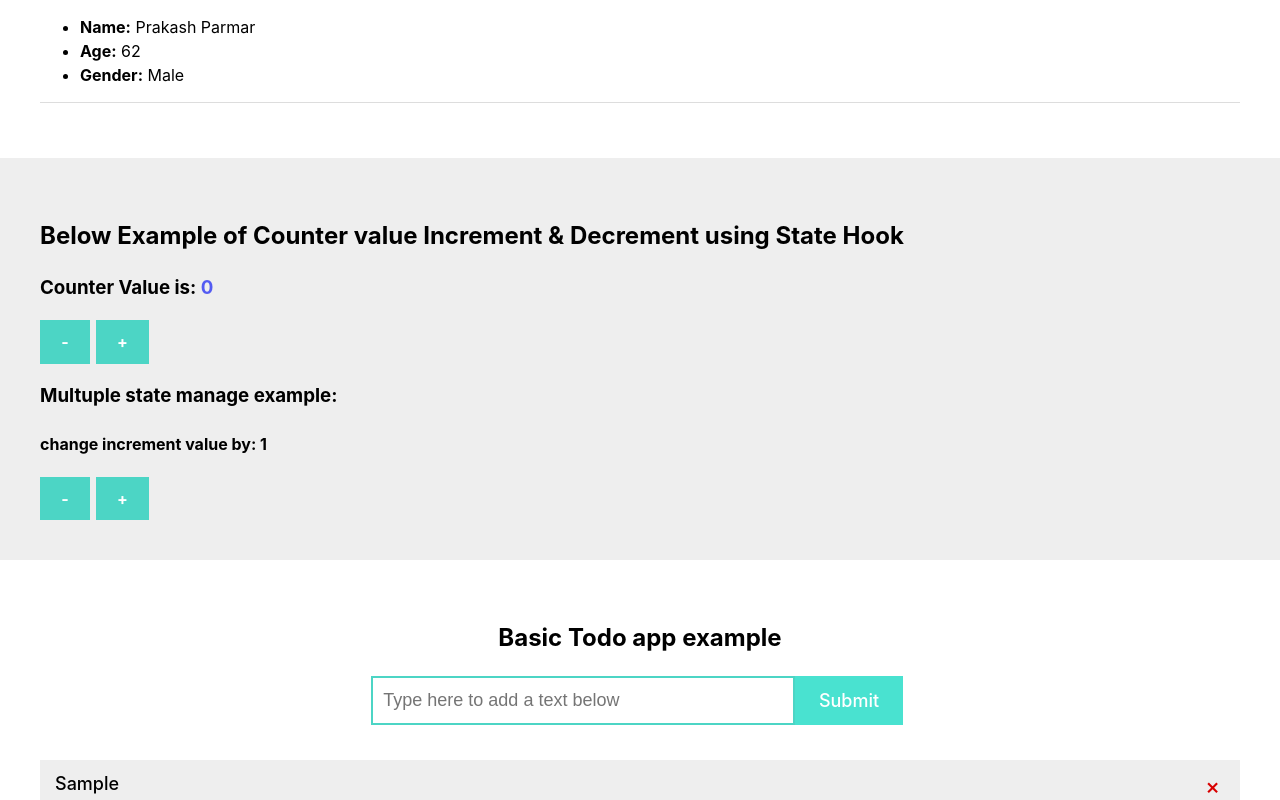
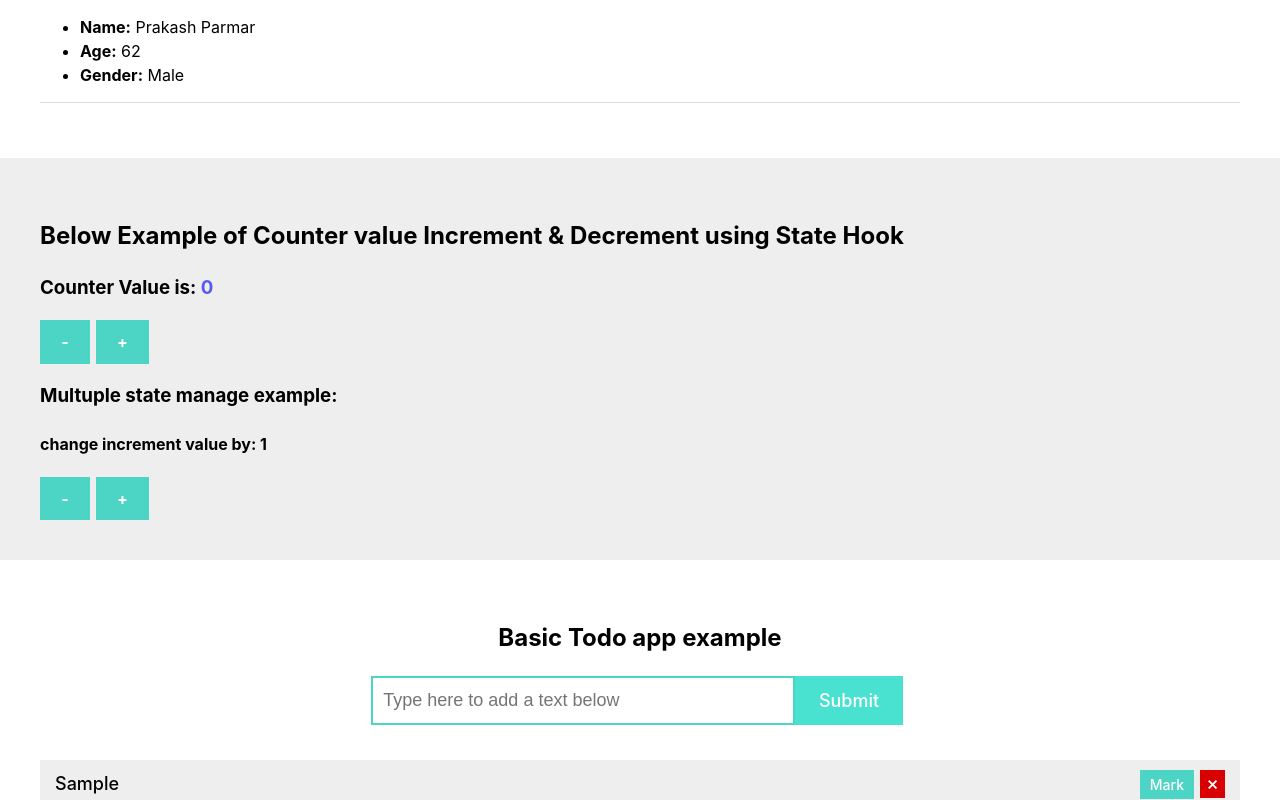
Before and after one commit to kpp6454/react-learning-demo, a React (Vite) app: page / in a window 1280 px wide. Both pictures are taken after typing "Sample" into the empty fields and a click on the button "Submit". Shown: the part 349-1149 px from the top of the page. Built offline with nearby package versions, Linux system fonts and the light colour scheme.

Commit message:
todo app done  commit

```diff
--- a/src/App.css
+++ b/src/App.css
@@ -51,6 +51,25 @@ ul.display-todoitems span.del-todo {
   width: 25px;
   text-align: center;
   cursor: pointer;
-  font-size: 22px;
-  color: #d80000;
+  font-size: 19px;
+  background: #d80000;
+  margin-left: 6px;
+  color: #fff;
+  transition: all 0.3s ease;
 }
+ul.display-todoitems span.del-todo:hover,ul.display-todoitems span.del-todo:focus{
+  background-color: #fc0f0f;
+}
+ul.display-todoitems li span.mark {
+  float: right;
+  background: #4cd5c5;
+  color: #fff;
+  padding: 4px 10px;
+  font-size: 14px;
+  cursor: pointer;
+  transition: all 0.3s ease;
+}
+ul.display-todoitems li.read {
+  text-decoration: line-through;
+  background: #ffc7c7;
+}
--- a/src/components/TodoApp/Todo.jsx
+++ b/src/components/TodoApp/Todo.jsx
@@ -1,19 +1,40 @@
-import React, { useState } from 'react'
+import React, { useState } from 'react';
 
 export const Todo = () => {
+  const [todo, setTodo] = useState("");
+  const [todoItems, setTodoItems] = useState([]);
 
-  const [todo, setTodo] = useState("");
-  const [todoItems, settodoItems] = useState([])
-
-  function submitData(e){
-      e.preventDefault();
-      settodoItems([todo, ...todoItems]);
-      setTodo("");
+  function submitData(e) {
+    e.preventDefault();
+    if (todo.trim() !== "") {
+      setTodoItems([{ text: todo, read: false }, ...todoItems]);
+    }
+    setTodo("");
   }
 
-  function removeTodo(e){
-    e.target.parentElement.remove()
+  function removeTodo(index) {
+    const newTodoItems = [...todoItems];
+    newTodoItems.splice(index, 1);
+    setTodoItems(newTodoItems);
   }
+
+  function markAsRead(index) {
+    setTodoItems(todoItems.map((item, i) => {
+      if (i === index) {
+        return { ...item, read: !item.read };
+      }
+      return item;
+    }));
+  }
+
+  const sortedTodoItems = todoItems.sort((a, b) => {
+    if (a.read !== b.read) {
+      // If one todo is marked and the other is not, marked todo goes below
+      return a.read ? 1 : -1;
+    }
+    // Otherwise, maintain original order
+    return 0;
+  });
 
   return (
     <>
@@ -22,8 +43,12 @@ export const Todo = () => {
           <button type='submit'>Submit</button>
       </form>
       <ul className="display-todoitems">
-         {todoItems.map((items) => (
-            <li key={{items}}>{items} <span onClick={(e) => removeTodo(e)} className='del-todo'>&times;</span></li>
+         {sortedTodoItems.map((item, index) => (
+            <li key={index} className={item.read ? 'read' : ''}>
+              {item.text}
+              <span onClick={() => removeTodo(index)} className='del-todo'>&times;</span>
+              <span onClick={() => markAsRead(index)} className='mark'>{item.read ? 'Unmark' : 'Mark'}</span>
+            </li>
          ))}
       </ul>
     </>
--- a/src/index.css
+++ b/src/index.css
@@ -45,7 +45,7 @@ button {
   background-color: #4cd5c5;
   color: #fff;
 }
-button:hover, button:focus {
+button:hover, button:focus,ul.display-todoitems li span.mark:hover,ul.display-todoitems li span.mark:focus {
   border-color: #49e2d0;
   background-color: #49e2d0;
   outline: none;
```
